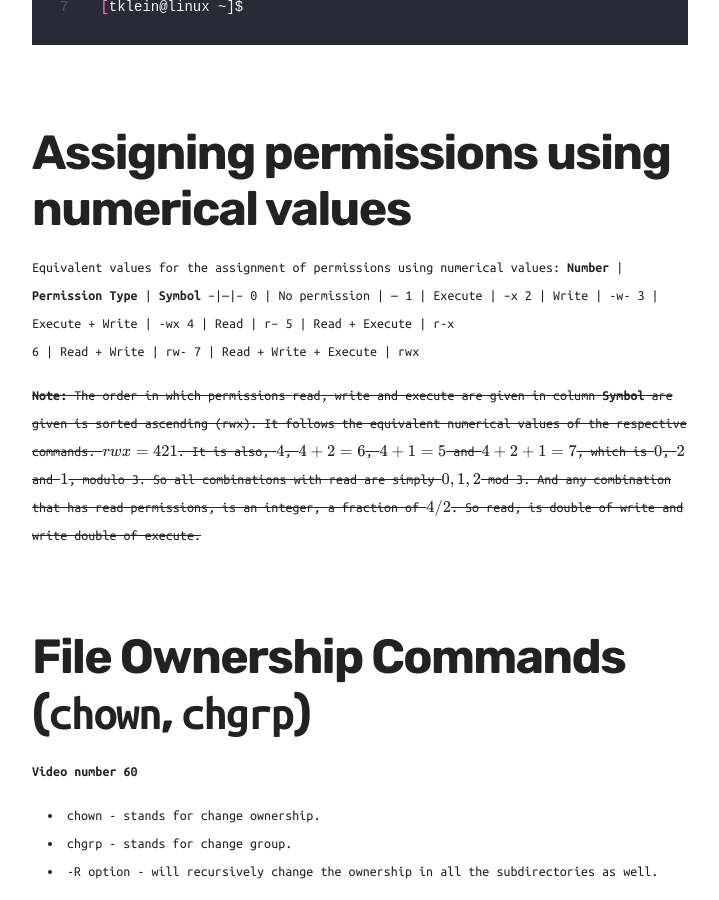
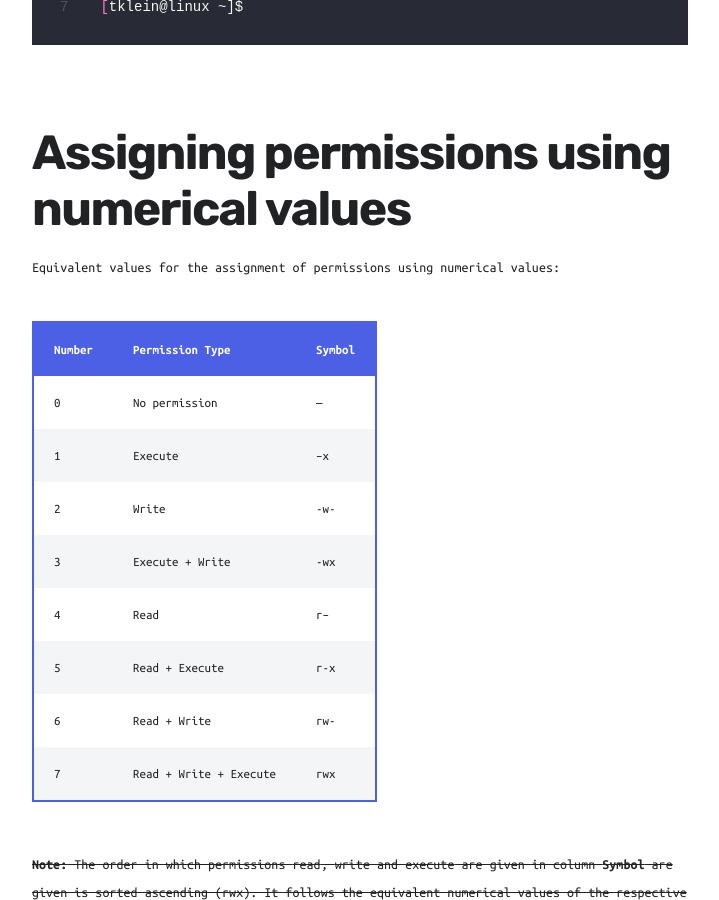
Before and after one commit to kletobias/kletobias.github.io, a Jekyll site: the page built from _projects/linux_course_test1.md, in a window 1280 px wide and 900 px high, scrolled down 4766 px. Shown: the whole window, without its empty margins (38-757 px from the left). Built offline with Jekyll 4.4.1, drawn with Linux system fonts in a browser that asks for light colours; nearby versions of some CDN libraries; formulas are drawn with MathJax 3.

Commit message:
Fixed broken table, so it is actually displayed as a table on the website.

```diff
--- a/_projects/linux_course_test1.md
+++ b/_projects/linux_course_test1.md
@@ -90,16 +90,17 @@ chmod: cannot access ‘seinfeld’: No such file or directory
 ## Assigning permissions using numerical values
 
 Equivalent values for the assignment of permissions using numerical values:
-**Number**  | **Permission Type**   | **Symbol**
---|---|--
-0  | No permission  | ---
-1  | Execute  |  --x
-2  | Write  |  -w-
-3  | Execute + Write  | -wx
-4  | Read  | r--
-5  | Read + Execute  | r-x
-6  | Read + Write  | rw-
-7  | Read + Write + Execute  | rwx
+
+| Number | Permission Type        | Symbol |
+|--------|------------------------|--------|
+| 0      | No permission          | ---    |
+| 1      | Execute                | --x    |
+| 2      | Write                  | -w-    |
+| 3      | Execute + Write        | -wx    |
+| 4      | Read                   | r--    |
+| 5      | Read + Execute         | r-x    |
+| 6      | Read + Write           | rw-    |
+| 7      | Read + Write + Execute | rwx    |
 
 ~~**Note:** The order in which permissions `read`, `write` and `execute` are given in column **Symbol** are given is sorted ascending (rwx). It follows the equivalent numerical values of the respective commands. $rwx = 421$. It is also, $4$, $4+2=6$, $4+1=5$ and $4+2+1=7$, which is $0$, $2$ and $1$, modulo 3. So all combinations with `read` are simply $0, 1, 2$ mod 3. And any combination that has read permissions, is an integer, a fraction of $4/2$. So read, is double of write and write double of execute.~~
 
```
